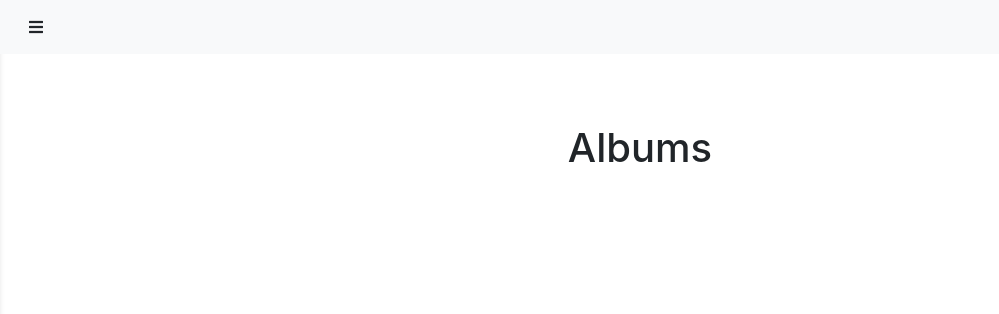
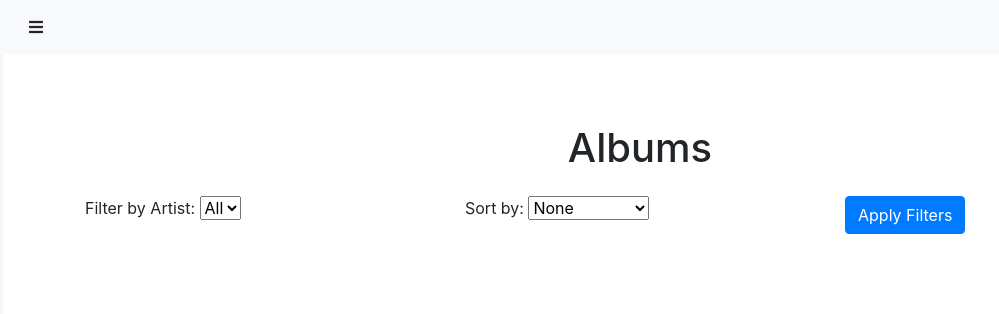
Before and after one commit to Frozelo/Music-library-app, a Django app: page /library/ in a window 1280 px wide. Shown: the top 314 px of the page, without its empty margins (0-999 px from the left). Run offline with Django 4.2, Linux system fonts and the light colour scheme; data that the repository does not hold is empty; some libraries are stand-ins or nearby versions.

Commit message:
Artist View

```diff
--- a/music_library/src/api/library/views.py
+++ b/music_library/src/api/library/views.py
@@ -5,6 +5,8 @@ from .serializers import AlbumSerializer
 from ...music_app.models import Album
 
 from core.services import get_objects, all_objects
+
+
 
 
 class AlbumDetailView(APIView):
--- a/music_library/src/music_app/models.py
+++ b/music_library/src/music_app/models.py
@@ -14,6 +14,7 @@ class Artist(models.Model):
     country = models.CharField(max_length=50)
     biography = models.TextField()
     genre = models.ForeignKey(Genre, on_delete=models.SET_NULL, null=True)
+    artist_image = models.ImageField(upload_to='media/artist_images', blank=True, null=True)
 
     def __str__(self):
         return f'{self.name}'
--- /dev/null
+++ b/music_library/src/music_app/services/core_service.py
@@ -0,0 +1,14 @@
+from core.services import all_objects
+from src.music_app.models import Artist, Album, Genre
+
+
+def get_artist_list():
+    return all_objects(obj=Artist.objects, select_related=('genre',))
+
+
+def get_album_list():
+    return all_objects(obj=Album.objects, select_related=('artist',))
+
+
+def get_genre_list():
+    return all_objects(obj=Genre.objects, only=('id', 'name'))
--- a/music_library/src/music_app/urls.py
+++ b/music_library/src/music_app/urls.py
@@ -3,5 +3,6 @@ from django.urls import path
 from src.music_app import views
 
 urlpatterns = [
-    path('', views.album_list)
+    path('artists/', views.artist_list_view),
+    path('', views.album_list_view)
 ]
--- a/music_library/src/music_app/views.py
+++ b/music_library/src/music_app/views.py
@@ -4,15 +4,24 @@ from django.shortcuts import render
 from src.music_app.models import Track, Album, Artist
 from core.services import all_objects
 from src.music_app.services.album_filtres import apply_filters
+from src.music_app.services.core_service import get_artist_list, get_album_list, get_genre_list
 
 
-def artist_list():
-    return all_objects(obj=Artist.objects, select_related=('genre',))
+def artist_list_view(request):
+    """Отображает список артистов с учетом фильтров и сортировки."""
+    artists = get_artist_list()
+    genres = get_genre_list()
 
-def album_list(request):
+    if request.method == 'GET':
+        artists = apply_filters(request, artists)
+
+    return render(request, 'artist_list.html', {'artists': artists, 'genres': genres})
+
+
+def album_list_view(request):
     """Отображает список альбомов с учетом фильтров и сортировки."""
-    artists = artist_list()
-    albums = all_objects(obj=Album.objects, select_related=('artist',))
+    artists = get_artist_list()
+    albums = get_album_list()
 
     if request.method == 'GET':
         albums = apply_filters(request, albums)
--- a/music_library/templates/album_list.html
+++ b/music_library/templates/album_list.html
@@ -6,6 +6,30 @@
 {% block content %}
 <div class="container mt-5">
     <h1 class="text-center mb-4">Albums</h1>
+        <form id="filterForm" method="GET">
+        <div class="row mb-3">
+            <div class="col-md-4">
+                <label for="artistSelect" class="form-label">Filter by Artist:</label>
+                <select class="form-select" id="artistSelect" name="artist">
+                    <option value="">All</option>
+                    {% for artist in artists %}
+                    <option value="{{ artist.id }}">{{ artist.name }}</option>
+                    {% endfor %}
+                </select>
+            </div>
+            <div class="col-md-4">
+                <label for="sortSelect" class="form-label">Sort by:</label>
+                <select class="form-select" id="sortSelect" name="sort_by">
+                    <option value="">None</option>
+                    <option value="title">Title</option>
+                    <option value="release_year">Release Year</option>
+                </select>
+            </div>
+            <div class="col-md-4 d-flex align-items-end">
+                <button type="submit" class="btn btn-primary">Apply Filters</button>
+            </div>
+        </div>
+    </form>
     <div class="row">
         {% for album in albums %}
         <div class="col-lg-4 col-md-6 mt-4">
```
Also changed, not shown: music_library/templates/artist_list.html (added, +47 -0 lines), music_library/src/music_app/migrations/0006_artist_artist_image.py (added).
